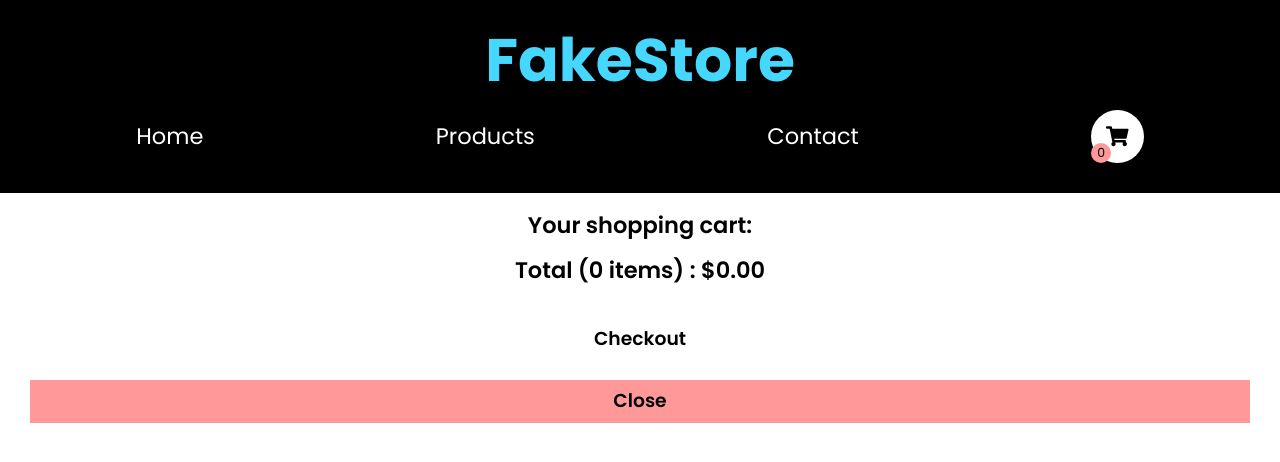
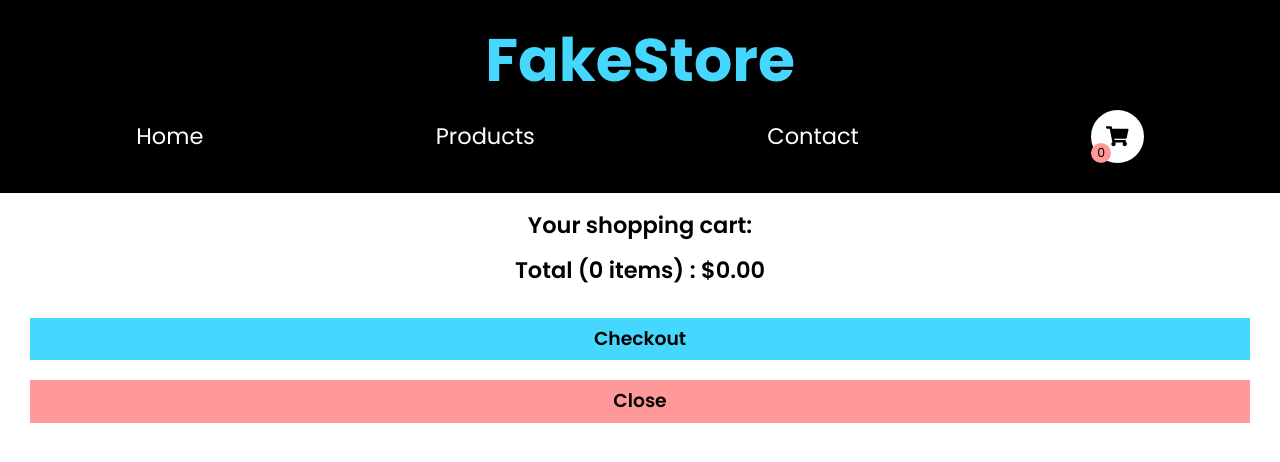
Before and after one commit to presh-031/Fakestore, a React (Create React App) app: page /cart in a window 1280 px wide. Shown: the top 462 px of the page. Built offline with nearby package versions, Linux system fonts and the light colour scheme.

Commit message:
edited checkout btn bg color

```diff
--- a/src/pages/Cart.jsx
+++ b/src/pages/Cart.jsx
@@ -40,7 +40,7 @@ const Cart = () => {
         onClick={() => {
           alert("Thanks for stopping by!");
         }}
-        className="block bg-[##46d7ff]  mb-8 w-[100%] py-4 text-3xl font-semibold"
+        className="block bg-[#46d7ff]  mb-8 w-[100%] py-4 text-3xl font-semibold"
       >
         Checkout
       </button>
```
